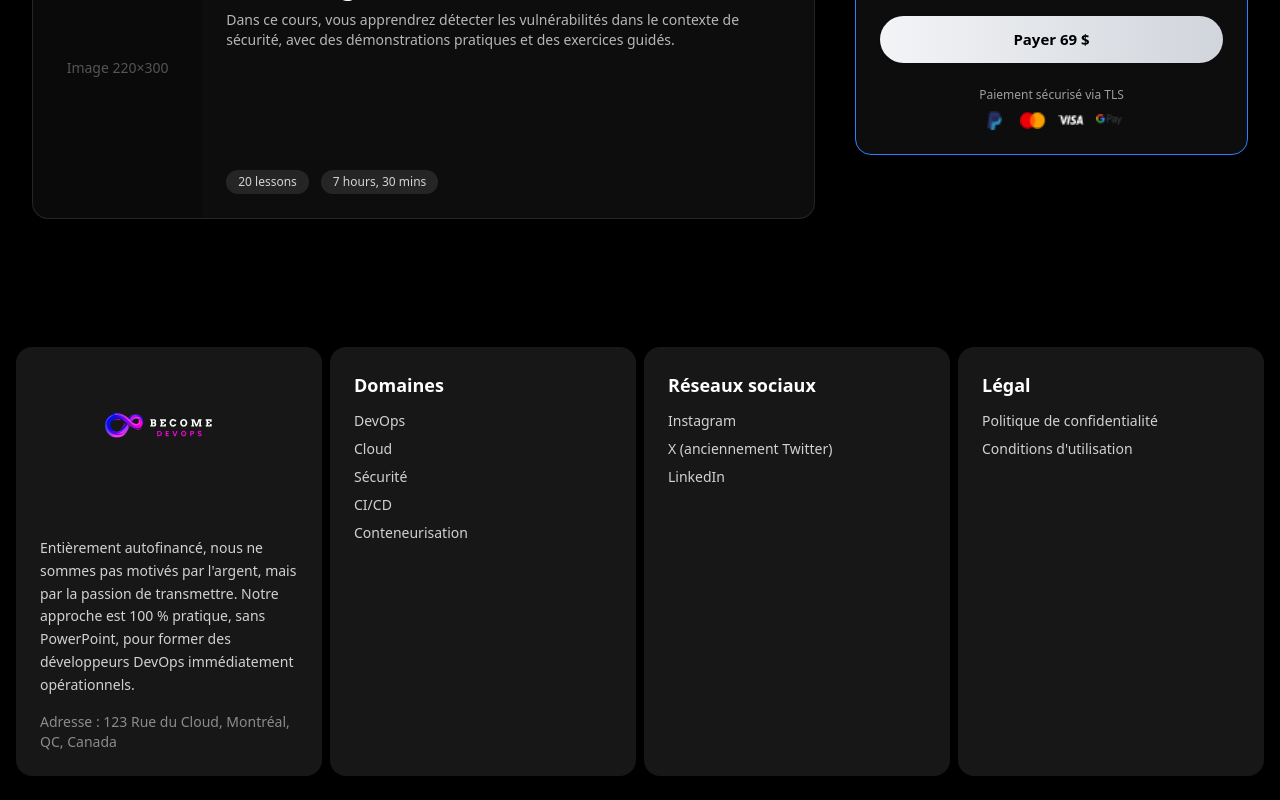
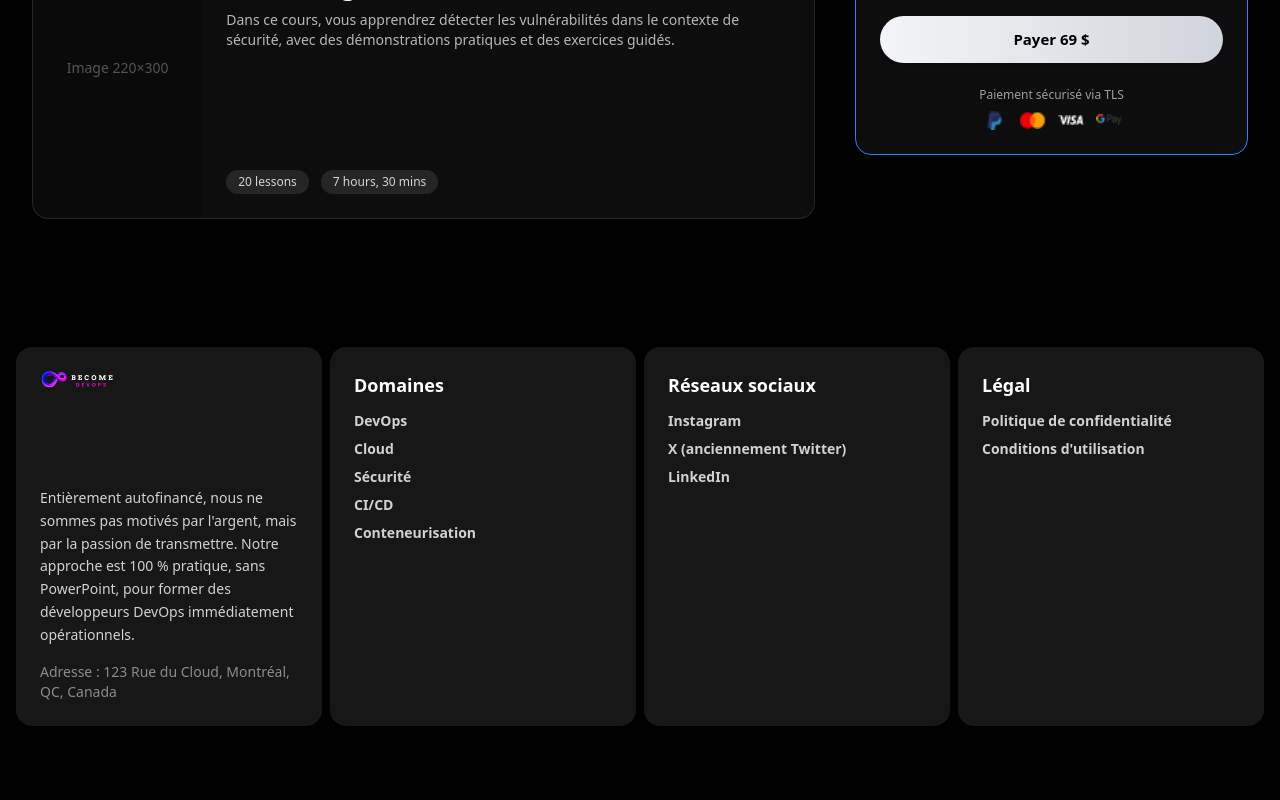
Before and after one commit to Lyblassa/devops-elearning-platform, a Vue app: page /cours/1 in a window 1280 px wide. Shown: the part 1163-1963 px from the top of the page. After the commit the page ends 1913 px from the top, so only its background shows below. Built offline with nearby package versions, Linux system fonts and the light colour scheme.

Commit message:
footer modifié

```diff
--- a/src/components/FooterSection.vue
+++ b/src/components/FooterSection.vue
@@ -1,25 +1,27 @@
 <template>
   <footer class="bg-black text-white pt-16 pb-6 px-4">
-
     <div class="w-full max-w-none mx-auto grid grid-cols-1 md:grid-cols-4 md:gap-x-2 md:gap-y-0 gap-y-2">
 
-
       <!-- Boîte 1 : Logo + Description élargie -->
-      <div class="md:col-span-1 bg-neutral-900 p-6 rounded-2xl h-full flex flex-col">
-        <img src="/images/logo2.svg" alt="Logo becomeDevops" class="h-[150px] w-auto mb-4 shrink-0" />
-        <p class="text-sm text-white/80 leading-relaxed mb-4">
+      <div class="md:col-span-1 bg-neutral-900 p-6 rounded-2xl h-full flex flex-col justify-start">
+        <div class="flex items-start">
+          <img src="/images/logo3.svg" alt="Logo becomeDevops" class="h-25 w-auto mr-2" />
+        </div>
+        <div class="mt-4 flex flex-col justify-between h-full">
+          <p class="text-sm text-white/80 leading-relaxed mb-4 font-normal">
             Entièrement autofinancé, nous ne sommes pas motivés par l'argent, mais par la passion de transmettre.
             Notre approche est 100 % pratique, sans PowerPoint, pour former des développeurs DevOps immédiatement opérationnels.
           </p>
-        <p class="text-sm text-white/50 mt-auto">
+          <p class="text-sm text-white/50 mt-auto font-normal">
             Adresse : 123 Rue du Cloud, Montréal, QC, Canada
           </p>
         </div>
+      </div>
 
       <!-- Boîte 2 : Domaines -->
-      <div class="bg-neutral-900 p-6 rounded-2xl h-full">
-        <h3 class="text-lg font-semibold mb-3">Domaines</h3>
-        <ul class="space-y-2 text-sm">
+      <div class="bg-neutral-900 p-6 rounded-2xl h-full flex flex-col">
+        <h3 class="text-lg font-bold mb-3">Domaines</h3>
+        <ul class="space-y-2 text-sm font-bold">
           <li><a href="#" class="hover:text-blue-400 text-white/80 transition">DevOps</a></li>
           <li><a href="#" class="hover:text-blue-400 text-white/80 transition">Cloud</a></li>
           <li><a href="#" class="hover:text-blue-400 text-white/80 transition">Sécurité</a></li>
@@ -29,9 +31,9 @@
       </div>
 
       <!-- Boîte 3 : Réseaux sociaux -->
-      <div class="bg-neutral-900 p-6 rounded-2xl h-full">
-        <h3 class="text-lg font-semibold mb-3">Réseaux sociaux</h3>
-        <ul class="space-y-2 text-sm">
+      <div class="bg-neutral-900 p-6 rounded-2xl h-full flex flex-col">
+        <h3 class="text-lg font-bold mb-3">Réseaux sociaux</h3>
+        <ul class="space-y-2 text-sm font-bold">
           <li><a href="#" class="hover:text-blue-400 text-white/80 transition">Instagram</a></li>
           <li><a href="#" class="hover:text-blue-400 text-white/80 transition">X (anciennement Twitter)</a></li>
           <li><a href="#" class="hover:text-blue-400 text-white/80 transition">LinkedIn</a></li>
@@ -39,9 +41,9 @@
       </div>
 
       <!-- Boîte 4 : Légal -->
-      <div class="bg-neutral-900 p-6 rounded-2xl h-full">
-        <h3 class="text-lg font-semibold mb-3">Légal</h3>
-        <ul class="space-y-2 text-sm">
+      <div class="bg-neutral-900 p-6 rounded-2xl h-full flex flex-col">
+        <h3 class="text-lg font-bold mb-3">Légal</h3>
+        <ul class="space-y-2 text-sm font-bold">
           <li><a href="#" class="hover:text-blue-400 text-white/80 transition">Politique de confidentialité</a></li>
           <li><a href="#" class="hover:text-blue-400 text-white/80 transition">Conditions d'utilisation</a></li>
         </ul>
```
Lines whose indentation alone changed are shown as unchanged.
